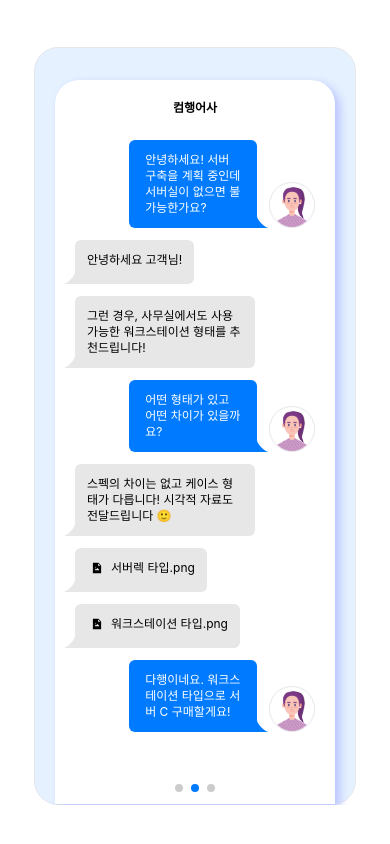
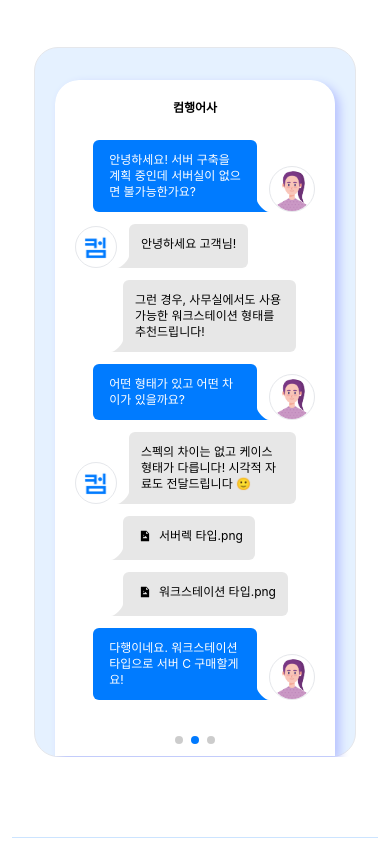
Before and after one commit to Team-Daju/Comhaengosa-WEB, a React (Create React App) app: page / in a window 390 px wide. Shown: the part 1325-2169 px from the top of the page. Built offline with nearby package versions, Linux system fonts and the light colour scheme; a web font is replaced by a local one.

Commit message:
FE-20 add 컴행어사 말풍성 프로필

```diff
--- a/src/components/DontWorry.js
+++ b/src/components/DontWorry.js
@@ -10,10 +10,10 @@ import { BsFileEarmarkPdf } from "react-icons/bs"
 import { AiFillFileImage } from "react-icons/ai"
 
 const MeWrap = tw.div`
-ml-10 chat chat-end
+items-end xs:ml-10 chat chat-end
 `
 const YouWrap = tw.div`
-flex justify-start  mr-10 chat chat-start
+items-end xs:mr-10 chat chat-start
 `
 
 const Me = tw.div`
@@ -36,7 +36,8 @@ const chattings = [
             },
             {
                 who: 1,
-                content: "해당 분야는 다루는 데이터 크기가 상당히 크다보니 xxx 부품들이 탑재된 서버 A를 추천드립니다.  "
+                content: "해당 분야는 다루는 데이터 크기가 상당히 크다보니 xxx 부품들이 탑재된 서버 A를 추천드립니다. ",
+                continue: true
             },
             {
                 who: 0,
@@ -64,7 +65,8 @@ const chattings = [
             },
             {
                 who: 1,
-                content: "그런 경우, 사무실에서도 사용가능한 워크스테이션 형태를 추천드립니다!"
+                content: "그런 경우, 사무실에서도 사용가능한 워크스테이션 형태를 추천드립니다!",
+                continue: true
             },
             {
                 who: 0,
@@ -82,6 +84,7 @@ const chattings = [
                         <span>서버렉 타입.png</span>
                     </div>
                 ,
+                continue: true
             },
             {
                 who: 1,
@@ -91,6 +94,7 @@ const chattings = [
                         <span>워크스테이션 타입.png</span>
                     </div>
                 ,
+                continue: true
             },
             {
                 who: 0,
@@ -115,7 +119,7 @@ const chattings = [
             },
             {
                 who: 1,
-                content: "서버 D의 렌탈 상품들은 첨부드린 견적서에 정리드렸습니다!",
+                content: "서버 D의 렌탈 상품들은 첨부드린 견적서에 정리드렸습니다!"
             },
             {
                 who: 1,
@@ -124,7 +128,8 @@ const chattings = [
                         <BsFileEarmarkPdf />
                     </div>
                     <span>서버 D 렌탈 플랜.pdf</span>
-                </div>
+                </div>,
+                continue: true
 
 
             },
@@ -180,7 +185,7 @@ const DontWorry = () => {
                                 <div className='space-y-1'>
                                     {chatting.chats.map((chat) => (
                                         chat.who === 0 ?
-                                            <MeWrap className='items-end'>
+                                            <MeWrap >
 
                                                 <Me>
                                                     {chat.content}
@@ -191,9 +196,19 @@ const DontWorry = () => {
                                                     </div>
                                                 </div>
 
+                                            </MeWrap> :
+                                            <YouWrap  >
 
-                                            </MeWrap> :
-                                            <YouWrap >
+                                                {!chat?.continue ?
+                                                    <div>
+                                                        <div className='border rounded-full flex items-center justify-center '>
+                                                            <img src={`/imgs/comLogo.png`} className=' w-10 h-10 rounded-full ' />
+                                                        </div>
+                                                    </div> :
+                                                    <div className='ml-9'>
+
+                                                    </div>}
+
                                                 <You>
                                                     {chat.content}
                                                 </You>
```
Also changed, not shown: public/imgs/comLogo.png (added).
